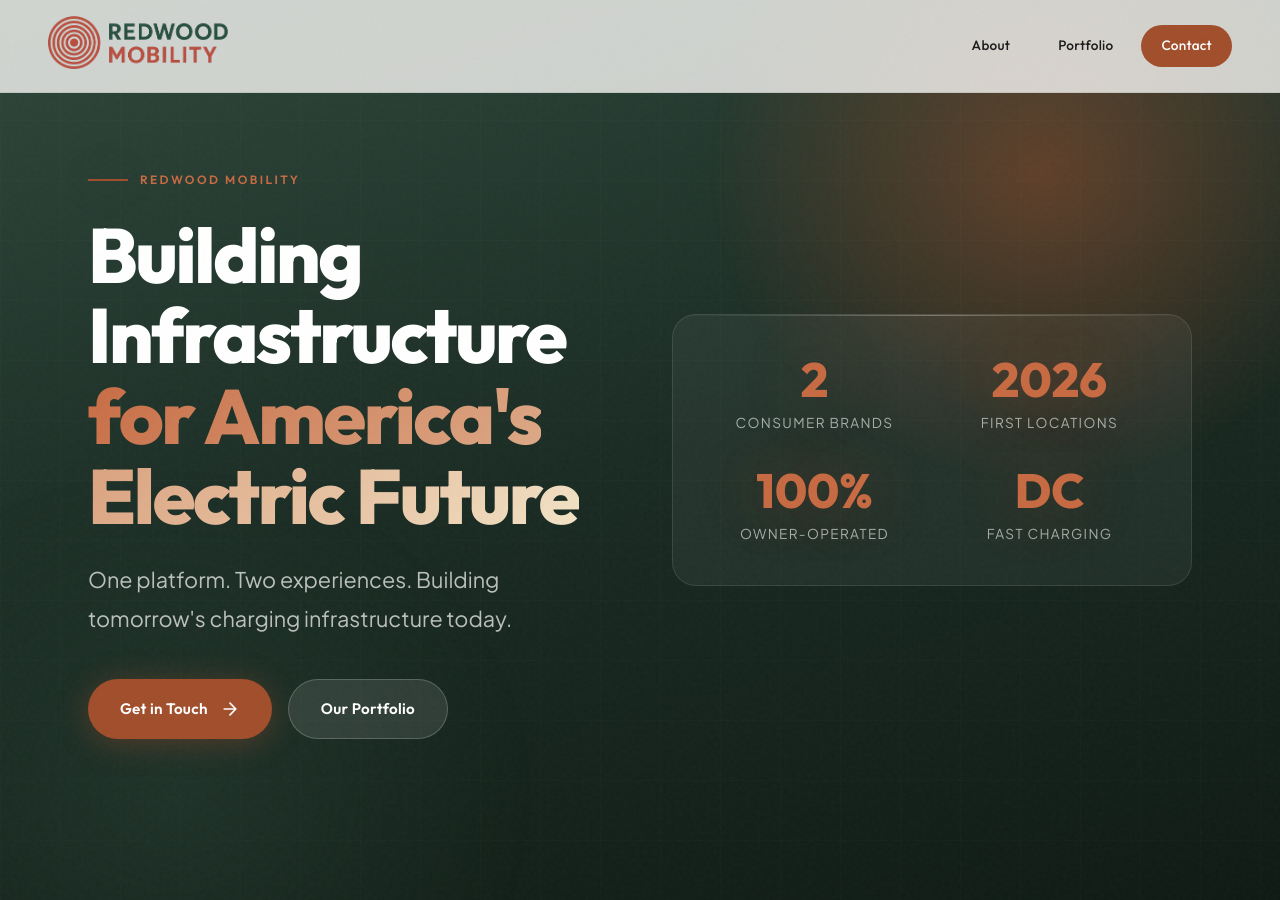
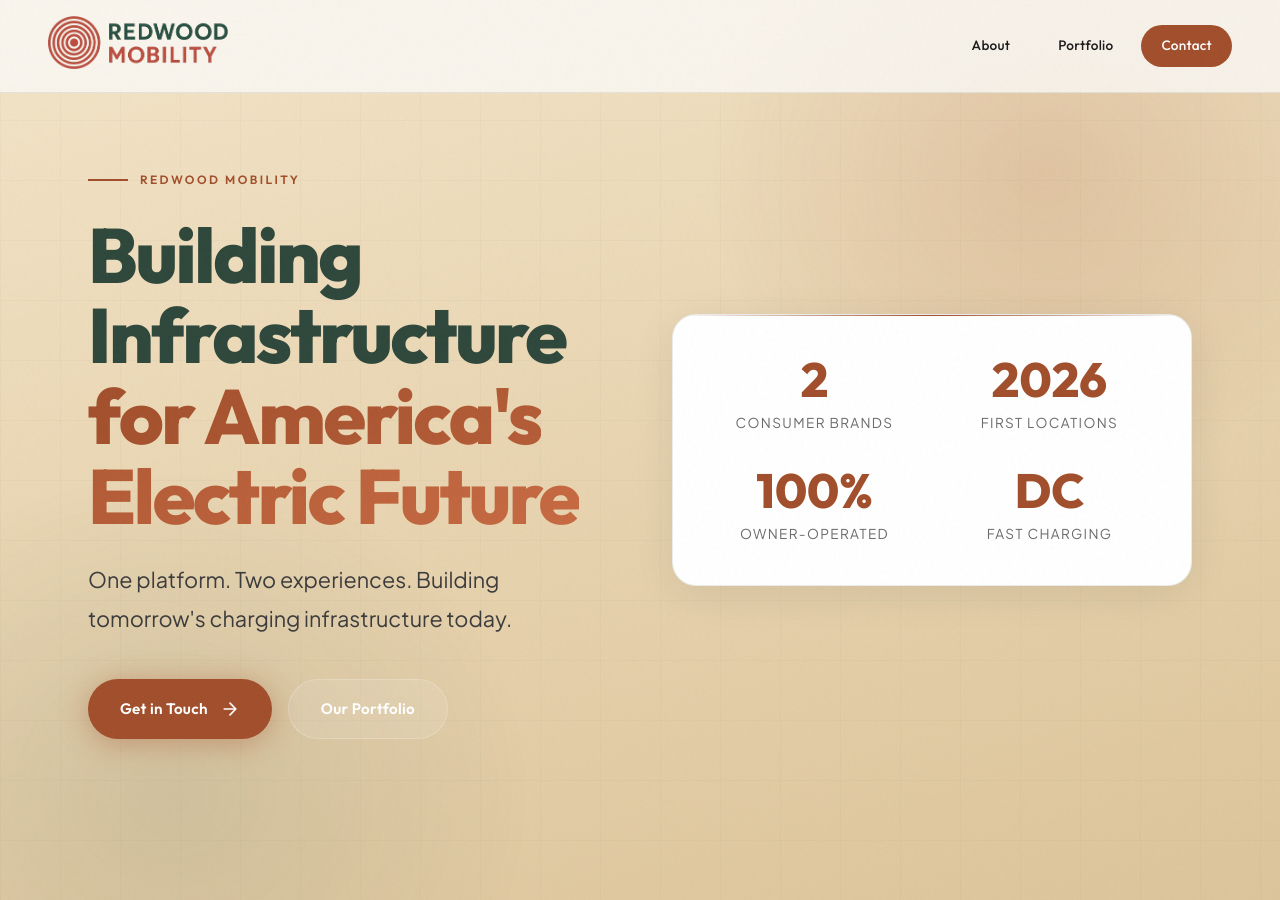
Before and after one commit to Redwood-Mobility/redwood-pages, a Jekyll site: the page built from index.html, in a window 1280 px wide and 900 px high. Built offline with Jekyll 4.4.1, drawn with Linux system fonts in a browser that asks for light colours; some of the changed text lies outside the part shown.

Commit message:
Fix light mode styling and update Rangeway URL
- Add light sand gradient background for hero in light mode
- Update hero text colors for light mode readability
- Fix Altara card text contrast with hardcoded colors
- Update hero stats card styling for light mode
- Adjust gradient orbs and grid pattern for light mode
- Fix Rangeway URL from rangeway.energy to rangewayev.com

🤖 Generated with [Claude Code](https://claude.com/claude-code)

Co-Authored-By: Claude Opus 4.5 <noreply@anthropic.com>

```diff
--- a/assets/css/main.css
+++ b/assets/css/main.css
@@ -24,7 +24,7 @@
     --bg-primary: #faf9f7;
     --bg-secondary: #F3E5C8;
     --bg-tertiary: #f0ede8;
-    --bg-hero: linear-gradient(165deg, #2E473B 0%, #1a2b23 50%, #0f1a14 100%);
+    --bg-hero: linear-gradient(165deg, #F3E5C8 0%, #e8d4b0 50%, #dcc49a 100%);
     --text-primary: #1a1a1a;
     --text-secondary: #3B3B3B;
     --text-muted: #6b6b6b;
@@ -255,7 +255,7 @@ nav.scrolled {
     right: -10%;
     width: 60%;
     height: 80%;
-    background: radial-gradient(ellipse, var(--redwood-copper-glow) 0%, transparent 60%);
+    background: radial-gradient(ellipse, rgba(161, 78, 43, 0.15) 0%, transparent 60%);
     animation: float-orb 15s ease-in-out infinite;
     pointer-events: none;
 }
@@ -267,9 +267,19 @@ nav.scrolled {
     left: -20%;
     width: 70%;
     height: 90%;
-    background: radial-gradient(ellipse, rgba(46, 71, 59, 0.4) 0%, transparent 60%);
+    background: radial-gradient(ellipse, rgba(46, 71, 59, 0.1) 0%, transparent 60%);
     animation: float-orb 20s ease-in-out infinite reverse;
     pointer-events: none;
+}
+
+@media (prefers-color-scheme: dark) {
+    .hero::before {
+        background: radial-gradient(ellipse, var(--redwood-copper-glow) 0%, transparent 60%);
+    }
+
+    .hero::after {
+        background: radial-gradient(ellipse, rgba(46, 71, 59, 0.4) 0%, transparent 60%);
+    }
 }
 
 @keyframes float-orb {
@@ -286,11 +296,19 @@ nav.scrolled {
     width: 100%;
     height: 100%;
     background-image:
-        linear-gradient(rgba(255,255,255,0.03) 1px, transparent 1px),
-        linear-gradient(90deg, rgba(255,255,255,0.03) 1px, transparent 1px);
+        linear-gradient(rgba(46, 71, 59, 0.05) 1px, transparent 1px),
+        linear-gradient(90deg, rgba(46, 71, 59, 0.05) 1px, transparent 1px);
     background-size: 60px 60px;
     pointer-events: none;
     opacity: 0.5;
+}
+
+@media (prefers-color-scheme: dark) {
+    .hero-grid {
+        background-image:
+            linear-gradient(rgba(255,255,255,0.03) 1px, transparent 1px),
+            linear-gradient(90deg, rgba(255,255,255,0.03) 1px, transparent 1px);
+    }
 }
 
 .hero-content {
@@ -329,7 +347,7 @@ nav.scrolled {
     font-weight: 600;
     letter-spacing: 0.2em;
     text-transform: uppercase;
-    color: var(--redwood-copper-light);
+    color: var(--redwood-copper);
     margin-bottom: 1.5rem;
     animation: hero-fade-in 1.2s var(--ease-out-expo) 0.2s forwards;
     opacity: 0;
@@ -340,13 +358,12 @@ nav.scrolled {
     width: 40px;
     height: 2px;
     background: var(--redwood-copper);
-    box-shadow: var(--glow-copper);
 }
 
 .hero h1 {
     font-size: clamp(3rem, 6vw, 5rem);
     font-weight: 800;
-    color: #ffffff;
+    color: var(--forest-green);
     line-height: 1.05;
     margin-bottom: 1.5rem;
     animation: hero-fade-in 1.2s var(--ease-out-expo) 0.3s forwards;
@@ -354,7 +371,7 @@ nav.scrolled {
 }
 
 .hero .accent {
-    background: linear-gradient(135deg, var(--redwood-copper-light) 0%, var(--light-sand) 100%);
+    background: linear-gradient(135deg, var(--redwood-copper) 0%, var(--redwood-copper-light) 100%);
     -webkit-background-clip: text;
     -webkit-text-fill-color: transparent;
     background-clip: text;
@@ -362,12 +379,29 @@ nav.scrolled {
 
 .hero-subtitle {
     font-size: clamp(1.1rem, 1.8vw, 1.35rem);
-    color: rgba(255, 255, 255, 0.7);
+    color: var(--text-secondary);
     margin-bottom: 2.5rem;
     max-width: 500px;
     line-height: 1.8;
     animation: hero-fade-in 1.2s var(--ease-out-expo) 0.4s forwards;
     opacity: 0;
+}
+
+@media (prefers-color-scheme: dark) {
+    .hero h1 {
+        color: #ffffff;
+    }
+
+    .hero .accent {
+        background: linear-gradient(135deg, var(--redwood-copper-light) 0%, var(--light-sand) 100%);
+        -webkit-background-clip: text;
+        -webkit-text-fill-color: transparent;
+        background-clip: text;
+    }
+
+    .hero-subtitle {
+        color: rgba(255, 255, 255, 0.7);
+    }
 }
 
 .hero-actions {
@@ -449,13 +483,14 @@ nav.scrolled {
 }
 
 .hero-card {
-    background: rgba(255, 255, 255, 0.05);
+    background: var(--card-bg);
     backdrop-filter: blur(30px);
-    border: 1px solid rgba(255, 255, 255, 0.1);
+    border: 1px solid var(--card-border);
     border-radius: 24px;
     padding: 2.5rem;
     position: relative;
     overflow: hidden;
+    box-shadow: var(--card-shadow);
 }
 
 .hero-card::before {
@@ -465,7 +500,7 @@ nav.scrolled {
     left: 0;
     right: 0;
     height: 1px;
-    background: linear-gradient(90deg, transparent, rgba(255,255,255,0.3), transparent);
+    background: linear-gradient(90deg, transparent, var(--redwood-copper), transparent);
 }
 
 .hero-stats {
@@ -482,17 +517,37 @@ nav.scrolled {
     font-family: var(--font-display);
     font-size: 3rem;
     font-weight: 800;
-    color: var(--redwood-copper-light);
+    color: var(--redwood-copper);
     line-height: 1;
     margin-bottom: 0.5rem;
-    text-shadow: var(--glow-copper);
 }
 
 .stat-label {
     font-size: 0.85rem;
-    color: rgba(255, 255, 255, 0.6);
+    color: var(--text-muted);
     text-transform: uppercase;
     letter-spacing: 0.1em;
+}
+
+@media (prefers-color-scheme: dark) {
+    .hero-card {
+        background: rgba(255, 255, 255, 0.05);
+        border: 1px solid rgba(255, 255, 255, 0.1);
+        box-shadow: none;
+    }
+
+    .hero-card::before {
+        background: linear-gradient(90deg, transparent, rgba(255,255,255,0.3), transparent);
+    }
+
+    .stat-number {
+        color: var(--redwood-copper-light);
+        text-shadow: var(--glow-copper);
+    }
+
+    .stat-label {
+        color: rgba(255, 255, 255, 0.6);
+    }
 }
 
 /* ===== Section Styles ===== */
@@ -740,28 +795,32 @@ nav.scrolled {
 
 /* Primary card (Altara - Operating Company) */
 .portfolio-card-primary {
-    background: linear-gradient(135deg, var(--forest-green) 0%, var(--forest-green-dark) 100%);
+    background: linear-gradient(135deg, #2E473B 0%, #1e3029 100%);
     border: 1px solid rgba(255, 255, 255, 0.1);
 }
 
 .portfolio-card-primary h2 {
-    color: #ffffff;
+    color: #ffffff !important;
 }
 
 .portfolio-card-primary p {
-    color: rgba(255, 255, 255, 0.85);
+    color: rgba(255, 255, 255, 0.9) !important;
 }
 
 .portfolio-card-primary .tagline {
-    color: var(--redwood-copper-light);
+    color: #c76a42 !important;
 }
 
 .portfolio-card-primary .portfolio-link {
-    color: var(--light-sand);
+    color: #F3E5C8;
 }
 
 .portfolio-card-primary .portfolio-link:hover {
     color: #ffffff;
+}
+
+.portfolio-card-primary .brand-tag {
+    color: #F3E5C8;
 }
 
 .portfolio-card-primary::before {
@@ -771,7 +830,7 @@ nav.scrolled {
 /* Primary brand tag styling */
 .brand-tag-primary {
     background: rgba(255, 255, 255, 0.15);
-    color: var(--light-sand);
+    color: #F3E5C8;
 }
 
 /* Secondary brand tag styling (muted, smaller) */
--- a/index.html
+++ b/index.html
@@ -150,7 +150,7 @@ description: Building premium electric vehicle charging infrastructure across Am
                     <h2>Rangeway</h2>
                     <p class="tagline">"Adventure in your EV, recharge in luxury."</p>
                     <p>Hospitality-grade charging on America's most memorable routes. Climate-controlled lounges, premium amenities, and architecturally distinctive stations designed to complement their surroundings. Destination charging for drivers who expect more.</p>
-                    <a href="https://rangeway.energy" class="portfolio-link" target="_blank" rel="noopener noreferrer">rangeway.energy</a>
+                    <a href="https://rangewayev.com" class="portfolio-link" target="_blank" rel="noopener noreferrer">rangewayev.com</a>
                 </div>
             </div>
         </div>
```
Also changed, not shown: one-pager/one-pager.md (+1 -1 lines).
